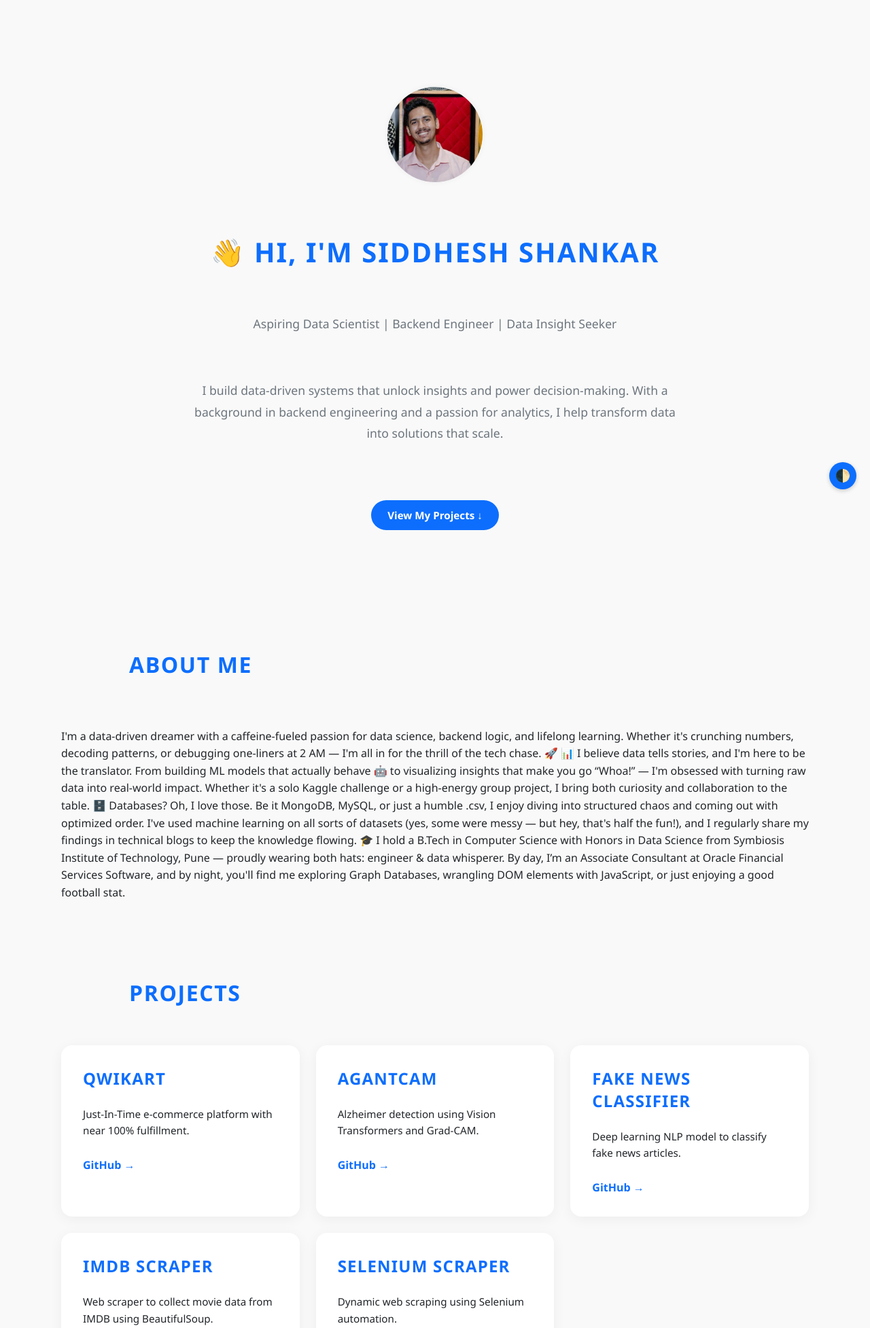
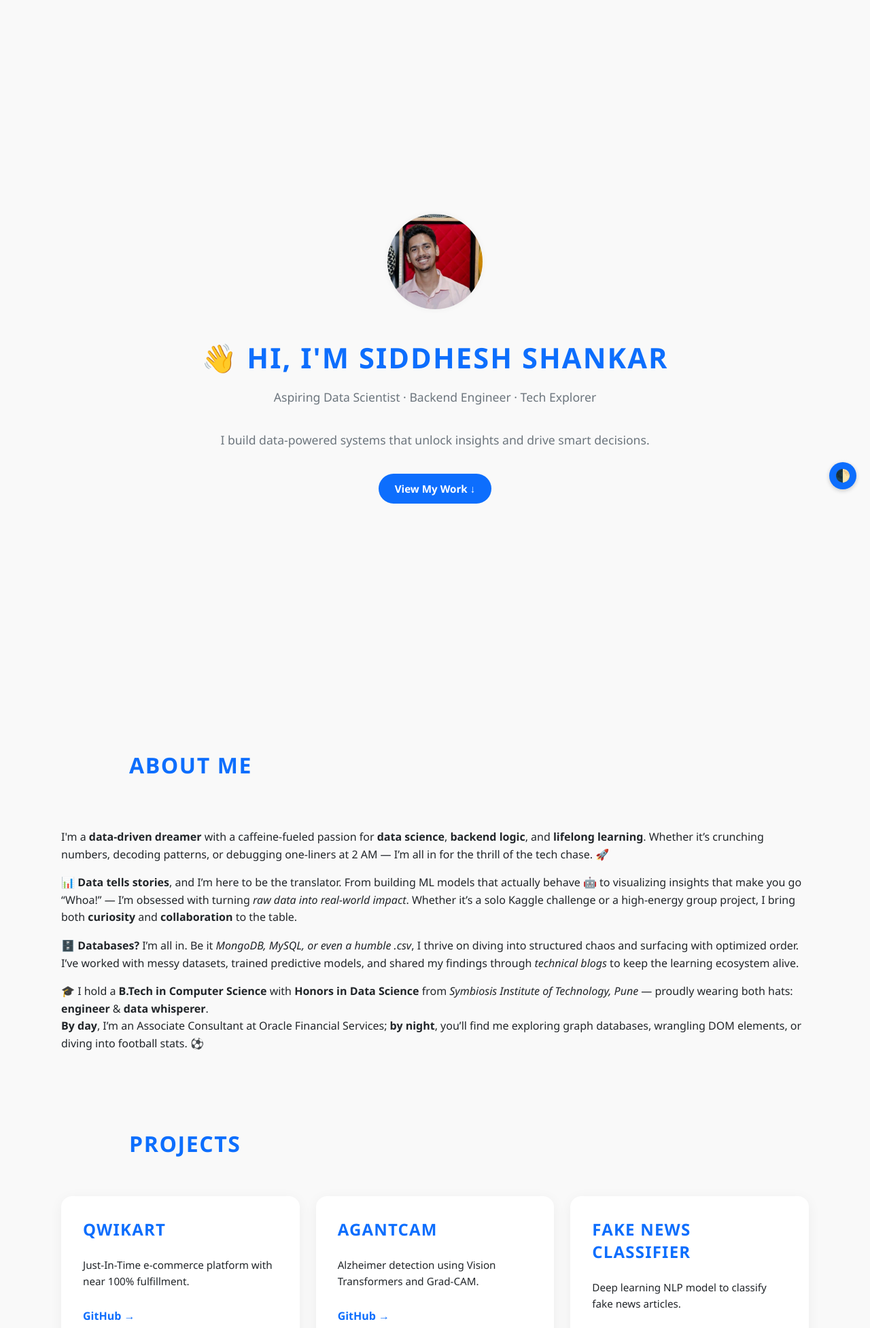
Before and after one commit to SiddheshCodeMaster/DataSavyWithSiddhesh, a Flask app: page / in a window 1280 px wide. Shown: the part 60-2014 px from the top of the page at 68% size. Run offline with Flask 3, Linux system fonts and the light colour scheme.

Commit message:
Made changes on the HOME Section to delay the text and background color changes byt 3 - 5 secs

```diff
--- a/app/static/css/style.css
+++ b/app/static/css/style.css
@@ -11,6 +11,7 @@ body, html {
 
 :root {
   --bg: #f9f9f9;
+  --hero-bg: #ffffff;           /* <--- New Variable for Hero BG */
   --text: #212529;
   --primary: #0d6efd;
   --accent: #0b5ed7;
@@ -22,6 +23,7 @@ body, html {
 
 body.dark {
   --bg: #121212;
+  --hero-bg: #1a1a1a;         /* <--- Switches hero section in dark mode */
   --text: #f1f3f5;
   --primary: #0dcaf0;
   --accent: #00b5d4;
@@ -40,7 +42,65 @@ body.dark {
   gap: 2rem;
   align-items: flex-start;
   text-align: left;
+  background: var(--bg);
 }
+
+.hero-section {
+  min-height: 100vh;
+  display: flex;
+  justify-content: center;
+  align-items: center;
+  text-align: center;
+  background: var(--bg);
+  /*background: var(--hero-bg); */  /* This will switch with dark mode */
+  padding: 4rem 1rem;
+  transition: background 0.3s ease-in-out;
+}
+
+
+.hero-content {
+  display: flex;
+  flex-direction: column;
+  align-items: center;
+  max-width: 720px;
+  animation: fadeUp 1.2s ease-out forwards;
+}
+
+.hero-content h1 {
+  font-size: 2.6rem;
+  margin-top: 1.2rem;
+  color: var(--primary);
+}
+
+.hero-tagline {
+  font-size: 1.1rem;
+  max-width: 680px;
+  color: var(--muted);
+  margin-top: 1rem;
+  line-height: 1.8;
+}
+
+@keyframes fadeUp {
+  from {
+    opacity: 0;
+    transform: translateY(30px);
+  }
+  to {
+    opacity: 1;
+    transform: translateY(0);
+  }
+}
+
+.fade-in {
+  opacity: 0;
+  animation: fadeUp 1.2s ease forwards;
+}
+
+.fade-in:nth-child(1) { animation-delay: 0.2s; }
+.fade-in:nth-child(2) { animation-delay: 0.4s; }
+.fade-in:nth-child(3) { animation-delay: 0.6s; }
+.fade-in:nth-child(4) { animation-delay: 0.8s; }
+
 
 /* Section Divider */
 .section-divider {
@@ -210,6 +270,7 @@ p {
 }
 
 /* TimeLine --> EXPERIENCE */
+
 .timeline {
   position: relative;
   border-left: 3px solid var(--primary);
@@ -259,7 +320,6 @@ p {
   line-height: 1.6;
   text-align: left;
 }
-
 
 /* Volunteering & Certifications */
 .vol-cert-grid {
--- a/app/templates/index.html
+++ b/app/templates/index.html
@@ -27,28 +27,41 @@
   </ul>
 </nav>
 
-<div class="container" id="home" style="display: flex; flex-direction: column; align-items: center; justify-content: center; text-align: center; padding: 8rem 1rem;">
-  <img src="{{ url_for('static', filename='images/about_me.jpeg') }}" alt="Siddhesh" class="profile-pic">
-  <h1 style="margin-top: 1.2rem; font-size: 2.5rem; align-items: center; justify-content: center; text-align: center;">👋 Hi, I'm Siddhesh Shankar</h1>
-  <p class="subtitle" style="margin-top: 0.5rem;">Aspiring Data Scientist | Backend Engineer | Data Insight Seeker</p>
-  <p style="margin-top: 1.2rem; max-width: 720px; font-size: 1.1rem; color: var(--muted); line-height: 1.8;">
-    I build data-driven systems that unlock insights and power decision-making. With a background in backend engineering and a passion for analytics, I help transform data into solutions that scale.
-  </p>
-  <a href="#projects" class="download-btn" style="margin-top: 2rem;">View My Projects ↓</a>
-</div>
-
+<!-- style="display: flex; flex-direction: column; align-items: center; justify-content: center; text-align: center; padding: 8rem 1rem; -->
+<section class="hero-section" id="home" style="display: flex; flex-direction: column; align-items: center; justify-content: center; text-align: center; padding: 8rem 1rem;">
+  <div class="hero-content">
+    <img src="{{ url_for('static', filename='images/about_me.jpeg') }}" class="profile-pic" alt="Siddhesh">
+    <h1 class="fade-in">👋 Hi, I'm Siddhesh Shankar</h1>
+    <p class="subtitle fade-in">Aspiring Data Scientist · Backend Engineer · Tech Explorer</p>
+    <p class="hero-tagline fade-in">
+      I build data-powered systems that unlock insights and drive smart decisions.
+    </p>
+    <a href="#projects" class="download-btn fade-in">View My Work ↓</a>
+  </div>
+</section>
 
 
 <div class="container" id="about" data-animate>
   <h1>About Me</h1>
+  <section class="about-text">
   <p>
-    I'm a data-driven dreamer with a caffeine-fueled passion for data science, backend logic, and lifelong learning. Whether it's crunching numbers, decoding patterns, or debugging one-liners at 2 AM — I'm all in for the thrill of the tech chase. 🚀
+    I'm a <strong>data-driven dreamer</strong> with a caffeine-fueled passion for <strong>data science</strong>, <strong>backend logic</strong>, and <strong>lifelong learning</strong>. Whether it’s crunching numbers, decoding patterns, or debugging one-liners at 2 AM — I’m all in for the thrill of the tech chase. 🚀
+  </p>
 
-    📊 I believe data tells stories, and I'm here to be the translator. From building ML models that actually behave 🤖 to visualizing insights that make you go “Whoa!” — I'm obsessed with turning raw data into real-world impact. Whether it's a solo Kaggle challenge or a high-energy group project, I bring both curiosity and collaboration to the table.
+  <p>
+    <strong>📊 Data tells stories</strong>, and I’m here to be the translator. From building ML models that actually behave 🤖 to visualizing insights that make you go “Whoa!” — I’m obsessed with turning <em>raw data into real-world impact</em>. Whether it’s a solo Kaggle challenge or a high-energy group project, I bring both <strong>curiosity</strong> and <strong>collaboration</strong> to the table.
+  </p>
 
-    🗄️ Databases? Oh, I love those. Be it MongoDB, MySQL, or just a humble .csv, I enjoy diving into structured chaos and coming out with optimized order. I've used machine learning on all sorts of datasets (yes, some were messy — but hey, that's half the fun!), and I regularly share my findings in technical blogs to keep the knowledge flowing.
+  <p>
+    <strong>🗄️ Databases?</strong> I’m all in. Be it <em>MongoDB, MySQL, or even a humble .csv</em>, I thrive on diving into structured chaos and surfacing with optimized order. I’ve worked with messy datasets, trained predictive models, and shared my findings through <em>technical blogs</em> to keep the learning ecosystem alive.
+  </p>
 
-    🎓 I hold a B.Tech in Computer Science with Honors in Data Science from Symbiosis Institute of Technology, Pune — proudly wearing both hats: engineer & data whisperer. By day, I’m an Associate Consultant at Oracle Financial Services Software, and by night, you'll find me exploring Graph Databases, wrangling DOM elements with JavaScript, or just enjoying a good football stat.</p>
+  <p>
+    🎓 I hold a <strong>B.Tech in Computer Science</strong> with <strong>Honors in Data Science</strong> from <em>Symbiosis Institute of Technology, Pune</em> — proudly wearing both hats: <strong>engineer</strong> & <strong>data whisperer</strong>. <br> <strong>By day</strong>, I’m an Associate Consultant at Oracle Financial Services; <strong>by night</strong>, you’ll find me exploring graph databases, wrangling DOM elements, or diving into football stats. ⚽
+  </p>
+</section>
+
+
 </div>
 
 <!-- <div class="container" id="skills">
```
